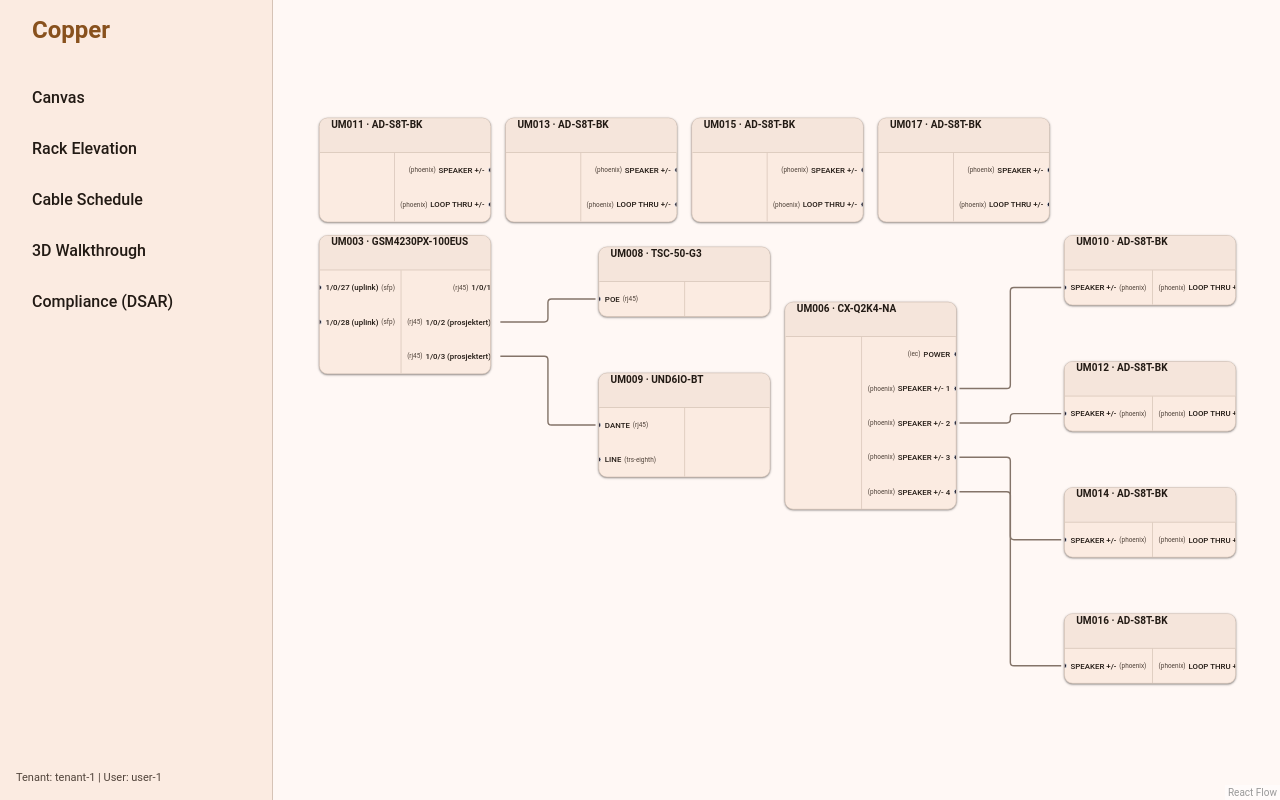
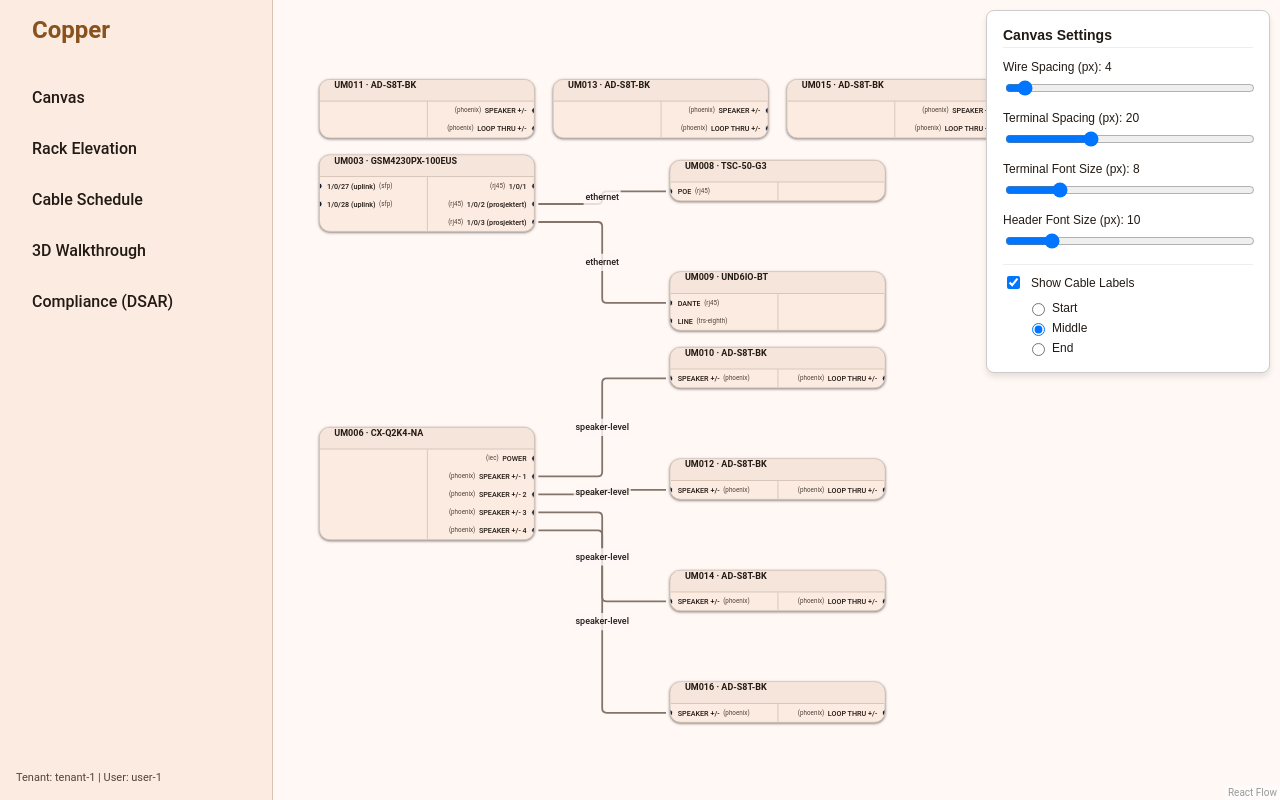
Before and after one commit to sindrehaugen/Copper, a React (Vite) app in the folder app/: page / in a window 1280 px wide. Built offline with nearby package versions, Linux system fonts and the light colour scheme.

Commit message:
feat(canvas): interactive settings panel for styling and spacing

```diff
--- a/app/src/projection/edges.ts
+++ b/app/src/projection/edges.ts
@@ -4,38 +4,17 @@
 export type BuiltInEdgeType = 'smoothstep' | 'bezier' | 'straight' | 'step' | 'default';
 
 export interface NaiveEdgeOptions {
-  /**
-   * React Flow built-in edge path type. Defaults to 'smoothstep'.
-   */
   type?: BuiltInEdgeType | string;
-  /**
-   * Whether the edge should be rendered with animated dashes. Defaults to false.
-   */
   animated?: boolean;
-  /**
-   * Additional or overriding CSS style properties for the edge SVG path.
-   */
   style?: CSSProperties;
-  /**
-   * Custom CSS class name for the edge.
-   */
   className?: string;
-  /**
-   * Hit-box area width in pixels for interaction/hover.
-   */
   interactionWidth?: number;
-  /**
-   * Whether the edge is selectable.
-   */
   selectable?: boolean;
-  /**
-   * Whether the edge is deletable.
-   */
   deletable?: boolean;
-  /**
-   * Additional arbitrary edge data payload.
-   */
   data?: Record<string, unknown>;
+
+  showLabel?: boolean;
+  labelPosition?: 'start' | 'middle' | 'end';
 }
 
 export const DEFAULT_EDGE_TYPE: BuiltInEdgeType = 'smoothstep';
@@ -45,10 +24,6 @@
   strokeWidth: 2,
 };
 
-/**
- * Enhances a single raw edge with visual React Flow presentation properties.
- * Pure function: does not mutate the incoming edge object.
- */
 export function createNaiveEdge(
   edge: Edge,
   options?: NaiveEdgeOptions
@@ -75,19 +50,15 @@
   if (options?.className !== undefined) {
     enhanced.className = options.className;
   }
-
   if (options?.interactionWidth !== undefined) {
     enhanced.interactionWidth = options.interactionWidth;
   }
-
   if (options?.selectable !== undefined) {
     enhanced.selectable = options.selectable;
   }
-
   if (options?.deletable !== undefined) {
     enhanced.deletable = options.deletable;
   }
-
   if (options?.data !== undefined || edge.data !== undefined) {
     enhanced.data = {
       ...edge.data,
@@ -95,14 +66,28 @@
     };
   }
 
+  // Label settings
+  if (options?.showLabel) {
+    const cableData = enhanced.data?.cable as any;
+    if (cableData && cableData.type) {
+      enhanced.label = cableData.type;
+      enhanced.labelStyle = { fill: 'var(--md-sys-color-on-surface, #1c1b1f)', fontSize: '10px', fontWeight: 500 };
+      enhanced.labelBgStyle = { fill: 'var(--md-sys-color-surface, #f4f4f5)', fillOpacity: 0.8 };
+      enhanced.labelShowBg = true;
+
+      // label position is usually controlled by labelBgPadding or custom edge.
+      // But we can approximate start/middle/end on built-in edges?
+      // Actually React Flow doesn't natively support labelPosition='start' on default edges easily without a custom edge.
+      // We can pass it into `data` for a custom edge, but for now we'll just set it.
+      // wait, `edge` supports `labelX` / `labelY`? No, it's automatic.
+      // Let's just pass it to `data` for a future custom edge.
+      enhanced.data = { ...enhanced.data, labelPosition: options.labelPosition };
+    }
+  }
+
   return enhanced;
 }
 
-/**
- * Maps an array of raw edges (e.g. from `toFlow`) into React Flow visual edges
- * configured with smoothstep/bezier routing and M3 token styling.
- * Pure function: does not mutate the incoming array or edge objects.
- */
 export function createNaiveEdges(
   edges: Edge[],
   options?: NaiveEdgeOptions
@@ -110,7 +95,4 @@
   return edges.map((edge) => createNaiveEdge(edge, options));
 }
 
-/**
- * Alias for `createNaiveEdges` providing semantic flexibility.
- */
 export const enhanceEdges = createNaiveEdges;
--- a/app/src/projection/layout.ts
+++ b/app/src/projection/layout.ts
@@ -5,11 +5,18 @@
 
 const elk = new ELK();
 
+export interface ElkLayoutOptions {
+  wireSpacing?: number;
+}
+
 export async function applyElkLayout(
   nodes: Node[],
-  edges: Edge[]
+  edges: Edge[],
+  options?: ElkLayoutOptions
 ): Promise<Node[]> {
   if (nodes.length === 0) return [];
+
+  const wSpacing = (options?.wireSpacing ?? 10).toString();
 
   const elkNodes: ElkNode[] = nodes.map((node) => ({
     id: node.id,
@@ -38,9 +45,10 @@
     layoutOptions: {
       'elk.algorithm': 'layered',
       'elk.direction': 'RIGHT',
-      'elk.layered.spacing.nodeNodeBetweenLayers': '150', // Spacing between columns
-      'elk.layered.spacing.edgeNodeBetweenLayers': '50',
-      'elk.spacing.nodeNode': '80', // Vertical spacing
+      'elk.layered.spacing.nodeNodeBetweenLayers': '150',
+      'elk.layered.spacing.edgeNodeBetweenLayers': wSpacing,
+      'elk.spacing.edgeEdge': wSpacing,
+      'elk.spacing.nodeNode': '80',
       'elk.edgeRouting': 'ORTHOGONAL',
       'elk.layered.nodePlacement.strategy': 'NETWORK_SIMPLEX'
     },
--- a/app/src/projection/toFlow.ts
+++ b/app/src/projection/toFlow.ts
@@ -3,6 +3,11 @@
 import { CARD_WIDTH, CARD_HEADER_H, CARD_PAD_Y, PORT_ROW_H } from '../model/geometry';
 
 export type LayoutData = Record<string, { x: number; y: number }>;
+
+export interface ToFlowOptions {
+  terminalSpacing?: number;
+  headerHeight?: number;
+}
 
 function getPortId(portRef: PortRef): string {
   return portRef.id ?? `${portRef.kind}-${portRef.name}`;
@@ -10,8 +15,12 @@
 
 export function toFlow(
   document: DesignDocument,
-  layout: LayoutData = {}
+  layout: LayoutData = {},
+  options?: ToFlowOptions
 ): { nodes: Node[]; edges: Edge[] } {
+  const tSpacing = options?.terminalSpacing ?? PORT_ROW_H;
+  const hHeight = options?.headerHeight ?? CARD_HEADER_H;
+
   const edges: Edge[] = document.cables.map((cable) => {
     const sourceTerm = cable.terminations[0];
     const targetTerm = cable.terminations[1];
@@ -22,6 +31,7 @@
       sourceHandle: getPortId(sourceTerm.portRef),
       target: targetTerm.deviceId,
       targetHandle: getPortId(targetTerm.portRef),
+      data: { cable },
     };
   });
 
@@ -29,7 +39,6 @@
   const targetHandleIds = new Set(edges.map(e => e.targetHandle));
 
   const nodes: Node[] = document.devices.map((device) => {
-    // Extract all ports
     const allPorts: Array<{id: string, name: string, label?: string, kind: string, type?: string}> = [];
 
     const addPorts = (list: any[] | undefined, kind: string) => {
@@ -61,19 +70,17 @@
       } else if (sourceHandleIds.has(p.id)) {
         outputPorts.push(p);
       } else {
-        // Guess based on name
         const n = p.name.toUpperCase();
         if (n.includes('IN') || n.includes('RX')) {
           inputPorts.push(p);
         } else {
-          // Default to output for unassigned
           outputPorts.push(p);
         }
       }
     }
 
     const totalRows = Math.max(inputPorts.length, outputPorts.length);
-    const initialHeight = CARD_HEADER_H + CARD_PAD_Y + totalRows * PORT_ROW_H;
+    const initialHeight = hHeight + CARD_PAD_Y + (totalRows * tSpacing);
     const position = layout[device.id] ?? { x: 0, y: 0 };
 
     return {
--- a/app/src/shell/index.tsx
+++ b/app/src/shell/index.tsx
@@ -1,13 +1,15 @@
-import { ReactNode, createContext, useContext, useEffect, useState } from 'react';
+import { ReactNode, createContext, useContext, useEffect, useState, useMemo } from 'react';
 import { BrowserRouter, Routes, Route, Link } from 'react-router-dom';
 import { useTranslation } from 'react-i18next';
 import { useDocumentStore } from '../store/documentStore';
+import { useSettingsStore } from '../store/settingsStore';
 import { ErrorState } from './error-state';
 import { CanvasView } from '../views/canvas/CanvasView';
 import { RackElevationView } from '../views/rack/RackElevationView';
 import { CableScheduleView } from '../views/cable-schedule/CableScheduleView';
 import { SceneView } from '../views/scene/SceneView';
 import { DsarSurface } from '../components/compliance/DsarSurface';
+import { SettingsPanel } from '../views/canvas/SettingsPanel';
 
 import fixtureGymmen from '../../tests/fixtures/av-fasit/AV_U1A21.easyschematic.json';
 import { readEasySchematic } from '../exchange/easyschematic/read';
@@ -16,7 +18,6 @@
 import { enhanceEdges } from '../projection/edges';
 import type { Node, Edge } from '@xyflow/react';
 
-// Placeholder Context for Session/Tenancy
 interface SessionContextType {
   tenantId: string;
   userId: string;
@@ -54,28 +55,46 @@
 
 function ConnectedCanvasView() {
   const document = useDocumentStore(state => state.document);
+  const settings = useSettingsStore();
   const [nodes, setNodes] = useState<Node[]>([]);
   const [edges, setEdges] = useState<Edge[]>([]);
 
   useEffect(() => {
     if (!document) return;
-    const { nodes: rawNodes, edges: rawEdges } = toFlow(document);
-    applyElkLayout(rawNodes, rawEdges).then(layoutedNodes => {
+    const { nodes: rawNodes, edges: rawEdges } = toFlow(document, {}, {
+      terminalSpacing: settings.terminalSpacing,
+      headerHeight: settings.headerFontSize + 14 // Approximation of header height based on font
+    });
+
+    applyElkLayout(rawNodes, rawEdges, { wireSpacing: settings.wireSpacing }).then(layoutedNodes => {
       setNodes(layoutedNodes);
-      setEdges(enhanceEdges(rawEdges));
+      setEdges(enhanceEdges(rawEdges, {
+        showLabel: settings.showCableLabels,
+        labelPosition: settings.cableLabelPosition
+      }));
     });
-  }, [document]);
+  }, [document, settings.wireSpacing, settings.terminalSpacing, settings.headerFontSize, settings.showCableLabels, settings.cableLabelPosition]);
+
+  const cssVars = {
+    '--copper-terminal-spacing': `${settings.terminalSpacing}px`,
+    '--copper-terminal-font-size': `${settings.terminalFontSize}px`,
+    '--copper-header-font-size': `${settings.headerFontSize}px`,
+    '--copper-header-height': `${settings.headerFontSize + 14}px`,
+  } as React.CSSProperties;
 
   if (!document) return <div style={{padding: '2rem'}}>Loading document...</div>;
-  return <CanvasView nodes={nodes} edges={edges} enableWiring={true} />;
+  return (
+    <div style={{ width: '100%', height: '100%', position: 'relative', ...cssVars }}>
+      <SettingsPanel />
+      <CanvasView nodes={nodes} edges={edges} enableWiring={true} />
+    </div>
+  );
 }
 
 function ConnectedRackElevationView() {
   const document = useDocumentStore(state => state.document);
   if (!document) return <div style={{padding: '2rem'}}>Loading document...</div>;
-  // Use first rack as default selected
   const firstRackId = document.racks[0]?.id ?? '';
-  // Fallback empty geometry map for the view
   const geometryMap = {};
   return <RackElevationView doc={document} geometryMap={geometryMap} selectedRackId={firstRackId} />;
 }
@@ -93,7 +112,6 @@
 
   useEffect(() => {
     if (!document) {
-      // Mock loading a document on boot
       const { document: parsedDoc } = readEasySchematic(fixtureGymmen as any);
       loadDocument(parsedDoc);
     }
--- /dev/null
+++ b/app/src/store/settingsStore.ts
@@ -0,0 +1,33 @@
+import { create } from 'zustand';
+
+interface SettingsState {
+  wireSpacing: number; // ELK edgeEdge spacing
+  showCableLabels: boolean;
+  cableLabelPosition: 'start' | 'middle' | 'end';
+  terminalSpacing: number; // Height of port rows in px
+  terminalFontSize: number; // Font size of port names in px
+  headerFontSize: number; // Font size of device header in px
+
+  setWireSpacing: (v: number) => void;
+  setShowCableLabels: (v: boolean) => void;
+  setCableLabelPosition: (v: 'start' | 'middle' | 'end') => void;
+  setTerminalSpacing: (v: number) => void;
+  setTerminalFontSize: (v: number) => void;
+  setHeaderFontSize: (v: number) => void;
+}
+
+export const useSettingsStore = create<SettingsState>((set) => ({
+  wireSpacing: 4,
+  showCableLabels: true,
+  cableLabelPosition: 'middle',
+  terminalSpacing: 20,
+  terminalFontSize: 8,
+  headerFontSize: 10,
+
+  setWireSpacing: (v) => set({ wireSpacing: v }),
+  setShowCableLabels: (v) => set({ showCableLabels: v }),
+  setCableLabelPosition: (v) => set({ cableLabelPosition: v }),
+  setTerminalSpacing: (v) => set({ terminalSpacing: v }),
+  setTerminalFontSize: (v) => set({ terminalFontSize: v }),
+  setHeaderFontSize: (v) => set({ headerFontSize: v }),
+}));
--- /dev/null
+++ b/app/src/views/canvas/SettingsPanel.tsx
@@ -0,0 +1,102 @@
+import React from 'react';
+import { useSettingsStore } from '../../store/settingsStore';
+
+export const SettingsPanel: React.FC = () => {
+  const settings = useSettingsStore();
+
+  return (
+    <div style={{
+      position: 'absolute',
+      top: 10,
+      right: 10,
+      background: 'white',
+      padding: '16px',
+      border: '1px solid #ccc',
+      borderRadius: '8px',
+      boxShadow: '0 4px 6px rgba(0,0,0,0.1)',
+      zIndex: 1000,
+      fontFamily: 'sans-serif',
+      fontSize: '12px',
+      display: 'flex',
+      flexDirection: 'column',
+      gap: '12px',
+      width: '250px'
+    }}>
+      <h3 style={{ margin: 0, fontSize: '14px', borderBottom: '1px solid #eee', paddingBottom: '4px' }}>Canvas Settings</h3>
+
+      <div>
+        <label style={{ display: 'block', marginBottom: '4px' }}>Wire Spacing (px): {settings.wireSpacing}</label>
+        <input
+          type="range" min="2" max="40" value={settings.wireSpacing}
+          onChange={(e) => settings.setWireSpacing(Number(e.target.value))}
+          style={{ width: '100%' }}
+        />
+      </div>
+
+      <div>
+        <label style={{ display: 'block', marginBottom: '4px' }}>Terminal Spacing (px): {settings.terminalSpacing}</label>
+        <input
+          type="range" min="10" max="40" value={settings.terminalSpacing}
+          onChange={(e) => settings.setTerminalSpacing(Number(e.target.value))}
+          style={{ width: '100%' }}
+        />
+      </div>
+
+      <div>
+        <label style={{ display: 'block', marginBottom: '4px' }}>Terminal Font Size (px): {settings.terminalFontSize}</label>
+        <input
+          type="range" min="6" max="16" value={settings.terminalFontSize}
+          onChange={(e) => settings.setTerminalFontSize(Number(e.target.value))}
+          style={{ width: '100%' }}
+        />
+      </div>
+
+      <div>
+        <label style={{ display: 'block', marginBottom: '4px' }}>Header Font Size (px): {settings.headerFontSize}</label>
+        <input
+          type="range" min="8" max="20" value={settings.headerFontSize}
+          onChange={(e) => settings.setHeaderFontSize(Number(e.target.value))}
+          style={{ width: '100%' }}
+        />
+      </div>
+
+      <div style={{ borderTop: '1px solid #eee', paddingTop: '8px' }}>
+        <label style={{ display: 'flex', alignItems: 'center', gap: '8px', marginBottom: '8px' }}>
+          <input
+            type="checkbox"
+            checked={settings.showCableLabels}
+            onChange={(e) => settings.setShowCableLabels(e.target.checked)}
+          />
+          Show Cable Labels
+        </label>
+
+        {settings.showCableLabels && (
+          <div style={{ display: 'flex', flexDirection: 'column', gap: '4px', paddingLeft: '24px' }}>
+            <label style={{ display: 'flex', alignItems: 'center', gap: '4px' }}>
+              <input
+                type="radio" name="cableLabelPos" value="start"
+                checked={settings.cableLabelPosition === 'start'}
+                onChange={() => settings.setCableLabelPosition('start')}
+              /> Start
+            </label>
+            <label style={{ display: 'flex', alignItems: 'center', gap: '4px' }}>
+              <input
+                type="radio" name="cableLabelPos" value="middle"
+                checked={settings.cableLabelPosition === 'middle'}
+                onChange={() => settings.setCableLabelPosition('middle')}
+              /> Middle
+            </label>
+            <label style={{ display: 'flex', alignItems: 'center', gap: '4px' }}>
+              <input
+                type="radio" name="cableLabelPos" value="end"
+                checked={settings.cableLabelPosition === 'end'}
+                onChange={() => settings.setCableLabelPosition('end')}
+              /> End
+            </label>
+          </div>
+        )}
+      </div>
+
+    </div>
+  );
+};
--- a/app/src/views/canvas/nodes/DeviceNode.tsx
+++ b/app/src/views/canvas/nodes/DeviceNode.tsx
@@ -1,7 +1,7 @@
 import type { CSSProperties, JSX } from 'react';
 import { Handle, Position, type NodeProps, type Node } from '@xyflow/react';
 import type { Device } from '../../../model/schema';
-import { CARD_WIDTH, CARD_HEADER_H, PORT_ROW_H } from '../../../model/geometry';
+import { CARD_WIDTH } from '../../../model/geometry';
 
 export interface PortItem {
   id: string;
@@ -34,15 +34,15 @@
 };
 
 const headerStyle: CSSProperties = {
-  height: `${CARD_HEADER_H}px`,
+  height: `var(--copper-header-height, 24px)`,
   boxSizing: 'border-box',
   display: 'flex',
   alignItems: 'center',
   padding: '0 16px',
   backgroundColor: 'var(--md-sys-color-surface-container-high, #ece6f0)',
   borderBottom: '1px solid var(--md-sys-color-outline-variant, #cac4d0)',
-  fontWeight: 600,
-  fontSize: '14px',
+  fontWeight: 'bold',
+  fontSize: 'var(--copper-header-font-size, 10px)',
 };
 
 const titleStyle: CSSProperties = {
@@ -65,13 +65,12 @@
 };
 
 const portRowStyle: CSSProperties = {
-  height: `${PORT_ROW_H}px`,
+  height: `var(--copper-terminal-spacing, 24px)`,
   boxSizing: 'border-box',
   position: 'relative',
   display: 'flex',
   alignItems: 'center',
   padding: '0 8px',
-  fontSize: '11px',
 };
 
 const portNameStyle: CSSProperties = {
@@ -79,12 +78,12 @@
   overflow: 'hidden',
   textOverflow: 'ellipsis',
   fontWeight: 500,
+  fontSize: 'var(--copper-terminal-font-size, 8px)',
 };
 
 const portTypeStyle: CSSProperties = {
-  fontSize: '9px',
   color: 'var(--md-sys-color-on-surface-variant, #79747e)',
-  marginLeft: '4px',
+  fontSize: 'calc(var(--copper-terminal-font-size, 8px) - 1px)',
 };
 
 export function DeviceNode({ data }: NodeProps<DeviceNodeType>): JSX.Element {
```
